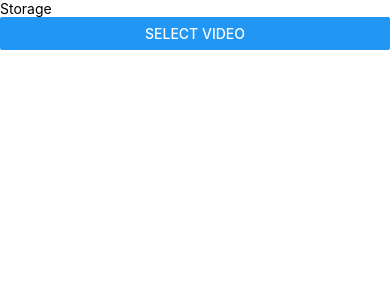
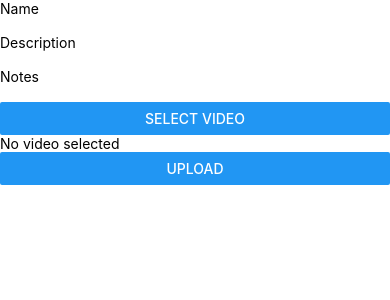
Before and after one commit to WUSLA-TEAM/e-larningApp, a React Native app: screen /Storage in a window 390 px wide. Shown: the top 300 px of the page. Built offline with nearby package versions, Linux system fonts and the light colour scheme.

Commit message:
Changed the code of every thing

```diff
--- a/package.json
+++ b/package.json
@@ -3,11 +3,11 @@
   "version": "0.0.1",
   "private": true,
   "scripts": {
-    "android": "react-native run-android",
+    "android": "react-native android",
     "ios": "react-native run-ios",
     "lint": "eslint .",
     "start": "react-native start",
-    "test": "jest"
+    "ad": "react-native run-android"
   },
   "dependencies": {
     "@firebase/app": "^0.9.18",
@@ -23,7 +23,6 @@
     "firebase": "^10.3.1",
     "react": "18.2.0",
     "react-native": "^0.72.4",
-    "react-native-fetch-blob": "^0.10.8",
     "react-native-gifted-chat": "^2.4.0",
     "react-native-image-crop-picker": "^0.40.0",
     "react-native-image-picker": "^7.0.0",
--- a/src/Screens/AdminScreens/Storage/Storage.jsx
+++ b/src/Screens/AdminScreens/Storage/Storage.jsx
@@ -1,72 +1,77 @@
+// UploadScreen.js
+
 import React, {useState} from 'react';
-import {View, Text, Button} from 'react-native';
-
-// Import react-native-image-crop-picker
-import ImagePicker from 'react-native-image-crop-picker';
-
-// Import react-native-fetch-blob
-import RNFetchBlob from 'react-native-fetch-blob';
-
-// Import @react-native-firebase/storage and @react-native-firebase/firestore
+import {View, Text, TextInput, Button, Alert} from 'react-native';
+import {launchImageLibrary} from 'react-native-image-picker';
 import storage from '@react-native-firebase/storage';
 import firestore from '@react-native-firebase/firestore';
 
 const Storage = () => {
-  const [video, setVideo] = useState();
+  const [name, setName] = useState('');
+  const [description, setDescription] = useState('');
+  const [notes, setNotes] = useState('');
+  const [videoUri, setVideoUri] = useState('');
 
-  // Define a function to handle the button press
-  const handleButtonPress = () => {
-    // Launch the image picker
-    ImagePicker.openPicker({
+  const handleVideoSelect = () => {
+    const options = {
       mediaType: 'video',
-    }).then(response => {
-      // Get the video uri
-      const uri = response.path;
+    };
 
-      // Set the video state to the uri
-      setVideo(uri);
+    launchImageLibrary(options, response => {
+      if (response.didCancel) {
+        console.log('User cancelled video selection');
+      } else if (response.error) {
+        console.error('ImagePicker Error: ', response.error);
+      } else {
+        setVideoUri(response.uri);
+      }
+    });
+  };
 
-      // Create a blob from the video uri
-      RNFetchBlob.fs.readFile(uri, 'base64').then(data => {
-        let blob = RNFetchBlob.polyfill.Blob.build(data, {
-          type: 'video/mp4;BASE64',
-        });
+  const handleUpload = async () => {
+    if (!name || !description || !notes || !videoUri) {
+      Alert.alert('All fields are required.');
+      return;
+    }
 
-        // Get a reference to the storage bucket
-        const reference = storage().ref(video);
+    // Upload video to Firebase Storage
+    const videoRef = storage().ref(`videos/${name}.mp4`);
+    await videoRef.putFile(videoUri);
 
-        // Upload the blob to Firebase Storage
-        reference.put(blob).then(() => {
-          console.log('Video uploaded successfully');
+    // Get the download URL
+    const downloadURL = await videoRef.getDownloadURL();
 
-          // Get the download URL of the video
-          reference.getDownloadURL().then(url => {
-            console.log('Video download URL: ', url);
+    // Upload metadata to Firestore
+    await firestore().collection('videos').add({
+      name,
+      description,
+      notes,
+      url: downloadURL,
+    });
 
-            // Upload the title, description and download URL to Firestore
-            firestore()
-              .collection('videos')
-              .add({
-                title: 'Some title',
-                description: 'Some description',
-                url: url,
-              })
-              .then(() => {
-                console.log('Video data uploaded to Firestore');
-              })
-              .catch(error => {
-                console.log('Video data upload error: ', error);
-              });
-          });
-        });
-      });
-    });
+    Alert.alert('Video uploaded successfully!');
+    setName('');
+    setDescription('');
+    setNotes('');
+    setVideoUri('');
   };
 
   return (
     <View>
-      <Text>Storage</Text>
-      <Button title="Select Video" onPress={handleButtonPress} />
+      <Text>Name</Text>
+      <TextInput value={name} onChangeText={setName} />
+      <Text>Description</Text>
+      <TextInput value={description} onChangeText={setDescription} />
+      <Text>Notes</Text>
+      <TextInput value={notes} onChangeText={setNotes} />
+      <Button title="Select Video" onPress={handleVideoSelect} />
+      {videoUri ? (
+        <Text>Selected Video: {videoUri}</Text>
+      ) : (
+        <Text>No video selected</Text>
+      )}
+      <Button title="Upload" onPress={handleUpload} />
+      {/* <Button title="View Videos" onPress={() => navigation.navigate('View')} /> */}
     </View>
   );
 };
--- a/src/Screens/Screens.jsx
+++ b/src/Screens/Screens.jsx
@@ -18,6 +18,7 @@ import Profile from './Profile/Profile';
 import Chat from './Massege/chat';
 import Razorpay from './Payment/Razorpay/Razorpay';
 import FirestoreService from '../Server/Firebase/Firestore/FirestoreService';
+import Storage from './AdminScreens/Storage/Storage';
 
 const Stack = createNativeStackNavigator();
 
@@ -49,6 +50,7 @@ function StackTab() {
       <Stack.Screen name="Payment" component={Payment} />
       <Stack.Screen name="Razorpay" component={Razorpay} />
       <Stack.Screen name="FirestoreService" component={FirestoreService} />
+      <Stack.Screen name="Storage" component={Storage} />
     </Stack.Navigator>
   );
 }
```
Also changed, not shown: 2 other files (tests, documents, lock files or other folders).
